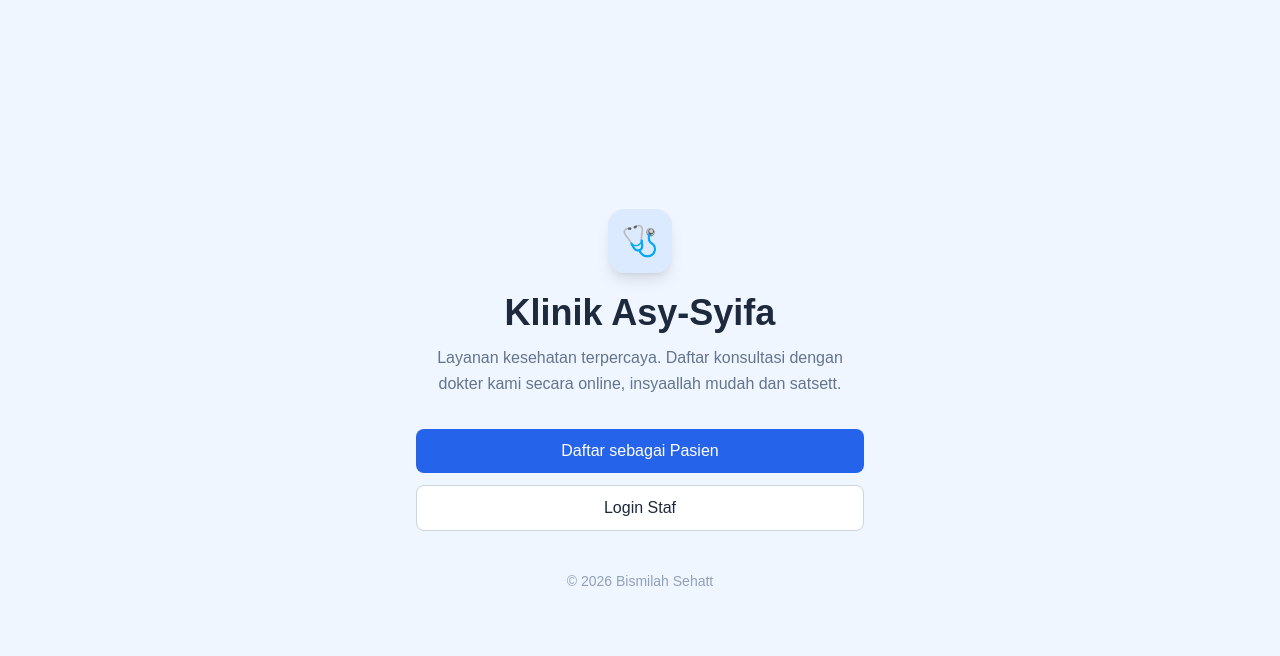
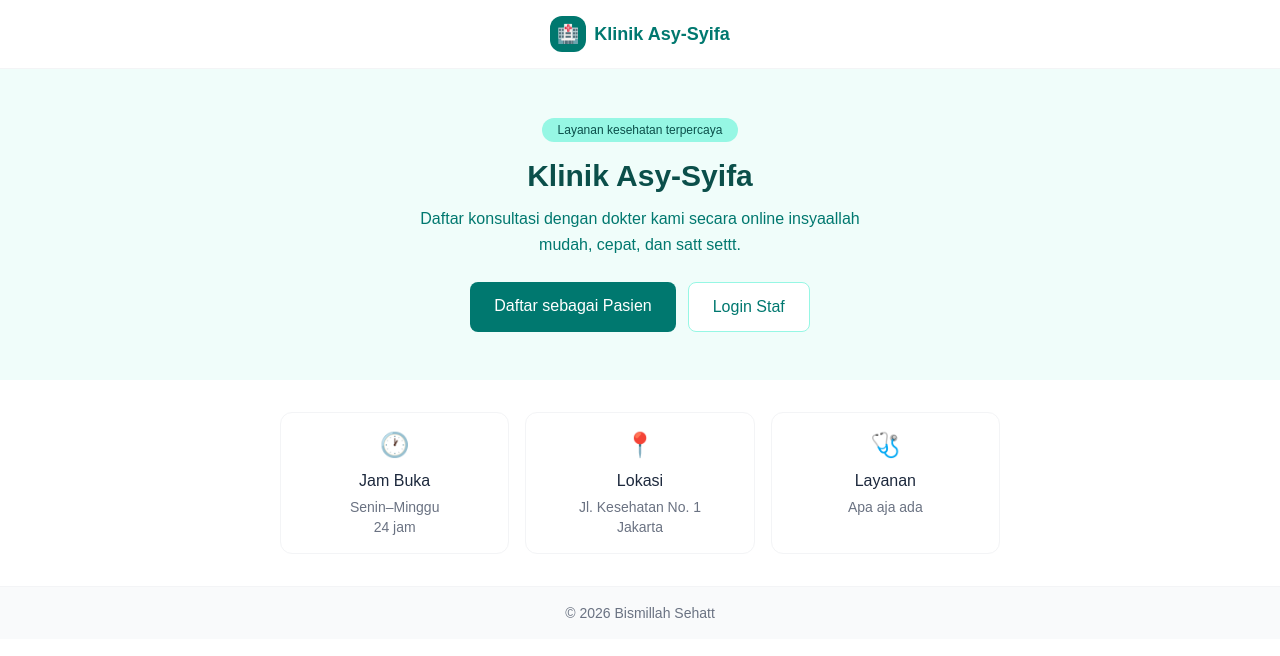
Before and after one commit to Mutiaraayatu/proyek-klinik, a Next.js app: page / in a window 1280 px wide. Shown: the top 656 px of the page. Built offline with nearby package versions, Linux system fonts and the light colour scheme.

Commit message:
Ubah tema menjadi teal dan ganti nama jadi Klinik Asy-Syifa

```diff
--- a/app/daftar/page.tsx
+++ b/app/daftar/page.tsx
@@ -31,8 +31,8 @@ export default async function DaftarPublikPage({
       <div className="max-w-md w-full">
         <div className="text-center mb-6">
           <a href="/" className="text-sm text-blue-600 hover:underline">← Kembali ke beranda</a>
-          <h1 className="text-3xl font-bold mt-3 text-slate-800">Pendaftaran Pasien</h1>
-          <p className="text-slate-500 mt-2">Isi data Anda untuk mendaftar konsultasi.</p>
+          <h1 className="text-3xl font-bold mt-3 text-teal-900">Pendaftaran Pasien</h1>
+          <p className="text-teal-700 mt-2">Isi data Anda untuk mendaftar konsultasi.</p>
         </div>
 
         {sukses && (
--- a/app/globals.css
+++ b/app/globals.css
@@ -31,9 +31,15 @@ body {
   color: #1e293b;
 }
 
-/* Tombol utama (biru) */
+/* ===== Tema Klinik Asy-Syifa ===== */
+body {
+  background-color: #f0fdfa;
+  color: #1e293b;
+}
+
+/* Tombol utama (teal) */
 .btn-primary {
-  background-color: #2563eb;
+  background-color: #0f766e;
   color: white;
   padding: 0.625rem 1.25rem;
   border-radius: 0.5rem;
@@ -42,14 +48,14 @@ body {
   display: inline-block;
 }
 .btn-primary:hover {
-  background-color: #1d4ed8;
+  background-color: #115e59;
 }
 
 /* Tombol kedua (putih) */
 .btn-secondary {
   background-color: white;
-  color: #1e293b;
-  border: 1px solid #cbd5e1;
+  color: #0f766e;
+  border: 1px solid #99f6e4;
   padding: 0.625rem 1.25rem;
   border-radius: 0.5rem;
   font-weight: 500;
@@ -57,7 +63,7 @@ body {
   display: inline-block;
 }
 .btn-secondary:hover {
-  background-color: #f1f5f9;
+  background-color: #f0fdfa;
 }
 
 /* Kartu */
@@ -79,11 +85,11 @@ body {
 }
 .input-form:focus {
   outline: none;
-  border-color: #2563eb;
-  box-shadow: 0 0 0 2px rgba(37, 99, 235, 0.2);
+  border-color: #0f766e;
+  box-shadow: 0 0 0 2px rgba(15, 118, 110, 0.2);
 }
 
-/* Label status */
+/* Label status (tetap warna beda untuk membedakan) */
 .status-menunggu {
   background-color: #fef3c7;
   color: #92400e;
--- a/app/page.tsx
+++ b/app/page.tsx
@@ -1,28 +1,57 @@
 export default function HomePage() {
   return (
-    <div className="min-h-screen flex items-center justify-center p-6">
-      <div className="max-w-md w-full text-center">
-        <div className="inline-flex items-center justify-center w-16 h-16 bg-blue-100 text-white rounded-2xl text-3xl mb-5 shadow-lg">
-          🩺
-        </div>
-        <h1 className="text-4xl font-bold mb-3 text-slate-800">Klinik Asy-Syifa</h1>
-        <p className="text-slate-500 mb-8 leading-relaxed">
-          Layanan kesehatan terpercaya. Daftar konsultasi dengan dokter kami secara online, insyaallah mudah dan satsett.
+    <div className="min-h-screen bg-white">
+      {/* Header */}
+      <header className="flex items-center justify-center gap-2 py-4 border-b border-gray-100">
+        <span className="w-9 h-9 rounded-xl bg-teal-700 text-white flex items-center justify-center text-lg">
+          🏥
+        </span>
+        <span className="text-lg font-semibold text-teal-700">Klinik Asy-Syifa</span>
+      </header>
+
+      {/* Hero */}
+      <section className="bg-teal-50 px-6 py-12 text-center">
+        <span className="inline-block bg-teal-200 text-teal-900 text-xs px-4 py-1 rounded-full mb-4">
+          Layanan kesehatan terpercaya
+        </span>
+        <h1 className="text-3xl font-bold text-teal-900 mb-3">Klinik Asy-Syifa</h1>
+        <p className="text-teal-700 max-w-md mx-auto mb-6 leading-relaxed">
+          Daftar konsultasi dengan dokter kami secara online
+          insyaallah mudah, cepat, dan satt settt.
         </p>
-
-        <div className="space-y-3">
-          <a href="/daftar" className="btn-primary w-full text-base py-3">
+        <div className="flex gap-3 justify-center flex-wrap">
+          <a href="/daftar" className="bg-teal-700 text-white font-medium px-6 py-3 rounded-lg hover:bg-teal-800">
             Daftar sebagai Pasien
           </a>
-          <a href="/login" className="btn-secondary w-full text-base py-3">
+          <a href="/login" className="bg-white text-teal-700 font-medium px-6 py-3 rounded-lg border border-teal-200 hover:bg-teal-50">
             Login Staf
           </a>
         </div>
+      </section>
 
-        <p className="text-sm text-slate-400 mt-10">
-          &copy; 2026 Bismilah Sehatt
-        </p>
-      </div>
+      {/* Kartu info */}
+      <section className="grid grid-cols-1 sm:grid-cols-3 gap-4 px-6 py-8 max-w-3xl mx-auto">
+        <div className="border border-gray-100 rounded-xl p-4 text-center">
+          <div className="text-2xl mb-2">🕐</div>
+          <div className="font-medium text-slate-800 mb-1">Jam Buka</div>
+          <div className="text-sm text-gray-500">Senin–Minggu<br />24 jam</div>
+        </div>
+        <div className="border border-gray-100 rounded-xl p-4 text-center">
+          <div className="text-2xl mb-2">📍</div>
+          <div className="font-medium text-slate-800 mb-1">Lokasi</div>
+          <div className="text-sm text-gray-500">Jl. Kesehatan No. 1<br />Jakarta</div>
+        </div>
+        <div className="border border-gray-100 rounded-xl p-4 text-center">
+          <div className="text-2xl mb-2">🩺</div>
+          <div className="font-medium text-slate-800 mb-1">Layanan</div>
+          <div className="text-sm text-gray-500">Apa aja ada</div>
+        </div>
+      </section>
+
+      {/* Footer */}
+      <footer className="text-center py-4 bg-gray-50 border-t border-gray-100 text-sm text-gray-500">
+        &copy; 2026 Bismillah Sehatt
+      </footer>
     </div>
   );
 }
--- a/app/pendaftaran/page.tsx
+++ b/app/pendaftaran/page.tsx
@@ -32,7 +32,6 @@ async function hapusPendaftaran(formData: FormData) {
   revalidatePath("/pendaftaran");
 }
 
-// Memilih warna label sesuai status
 function kelasStatus(status: string) {
   if (status === "Diperiksa") return "status-diperiksa";
   if (status === "Selesai") return "status-selesai";
@@ -57,7 +56,7 @@ export default async function HalamanPendaftaran() {
       <NavStaf nama={session.nama} role={session.role} />
 
       <div className="max-w-2xl mx-auto p-6">
-        <h1 className="text-2xl font-bold mb-6 text-slate-800">Antrian Pasien</h1>
+        <h1 className="text-2xl font-bold mb-6 text-teal-900">Antrian Pasien</h1>
 
         {daftarPendaftaran.length === 0 ? (
           <p className="text-slate-500">Belum ada pendaftaran.</p>
@@ -82,7 +81,7 @@ export default async function HalamanPendaftaran() {
                     {p.status !== "Selesai" && (
                       <form action={lanjutkanStatus}>
                         <input type="hidden" name="id" value={p.id} />
-                        <button type="submit" className="bg-green-600 text-white px-3 py-1.5 rounded-lg text-sm font-medium hover:bg-green-700">
+                        <button type="submit" className="bg-teal-700 text-white px-3 py-1.5 rounded-lg text-sm font-medium hover:bg-teal-800">
                           {p.status === "Menunggu" ? "Mulai Periksa" : "Tandai Selesai"}
                         </button>
                       </form>
--- a/app/register/page.tsx
+++ b/app/register/page.tsx
@@ -24,8 +24,8 @@ export default function RegisterPage() {
       <div className="max-w-md w-full">
         <div className="text-center mb-6">
           <a href="/" className="text-sm text-blue-600 hover:underline">← Kembali ke beranda</a>
-          <h1 className="text-3xl font-bold mt-3 text-slate-800">Daftar Akun Staf</h1>
-          <p className="text-slate-500 mt-2">Buat akun untuk admin atau dokter.</p>
+          <h1 className="text-3xl font-bold mt-3 text-teal-900">Daftar Akun Staf</h1>
+          <p className="text-teal-700 mt-2">Buat akun untuk admin atau dokter.</p>
         </div>
 
         <form action={daftarAkun} className="kartu space-y-4">
@@ -39,7 +39,7 @@ export default function RegisterPage() {
           </div>
           <div>
             <label className="block text-sm font-medium text-slate-700 mb-1">Password</label>
-            <input name="password" type="password" placeholder="••••••••" required className="input-form" />
+            <input name="password" type="password" placeholder="password" required className="input-form" />
           </div>
           <div>
             <label className="block text-sm font-medium text-slate-700 mb-1">Peran</label>
```
Also changed, not shown: app/dokter/page.tsx (+4 -4 lines), app/login/page.tsx (+10 -3 lines), 1 other file (tests, documents, lock files or other folders).
